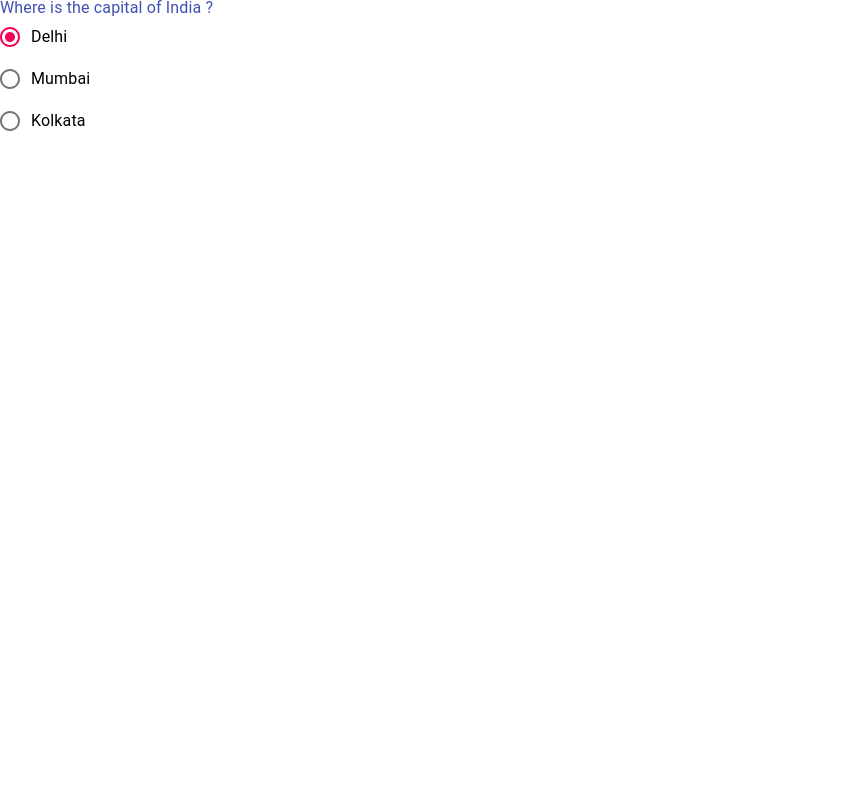
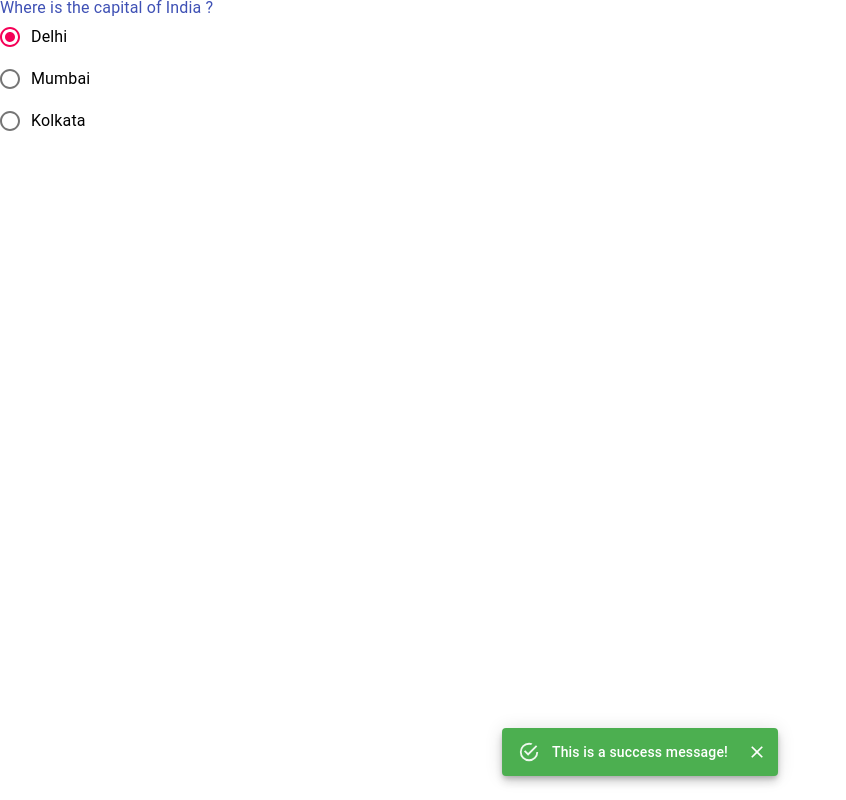
Before and after one commit to Tarun-kumar-singh/travel-guide-india, a React (Create React App) app: page /quiz-question in a window 1280 px wide. Both pictures are taken after a click on the label "Delhi". Shown: the whole page, without its empty margins (0-846 px from the left). Built offline with nearby package versions, Linux system fonts and the light colour scheme.

Commit message:
snackbar

```diff
--- a/src/component/quiz-question/displayQuestions.jsx
+++ b/src/component/quiz-question/displayQuestions.jsx
@@ -1,16 +1,41 @@
-import React from 'react';
+import React, { useState } from 'react';
 import Radio from '@material-ui/core/Radio';
 import RadioGroup from '@material-ui/core/RadioGroup';
 import FormControlLabel from '@material-ui/core/FormControlLabel';
 import FormControl from '@material-ui/core/FormControl';
 import FormLabel from '@material-ui/core/FormLabel';
+import Snackbar from '@material-ui/core/Snackbar';
+import MuiAlert from '@material-ui/lab/Alert';
+
+function Alert(props) {
+    return <MuiAlert elevation={6} variant="filled" {...props} />;
+  }
 
 const DisplayQuestion = () => {
-
+    const [open, setOpen] = useState(false);
+    const [error, setError] = useState(false)
     const correctAsnwer = 1
     const handleChange = (event) => {
-        console.log(event.target.value)
-     };
+        if(event.target.value == correctAsnwer){
+            handleClick()
+        }
+        else{
+            setError(true)
+        }
+    };
+
+     const handleClose = (event, reason) => {
+        if (reason === 'clickaway') {
+          return;
+        }
+        setOpen(false);
+        setError(false)
+      };
+
+      const handleClick = () => {
+        setError(false)
+        setOpen(true);
+      };
 
     return(
         <div>
@@ -22,6 +47,17 @@
                 <FormControlLabel value="3" control={<Radio />} label="Kolkata" />
             </RadioGroup>
             </FormControl>
+
+            <Snackbar open={open} autoHideDuration={6000} onClose={handleClose}>
+                <Alert onClose={handleClose} severity="success">
+                This is a success message!
+                </Alert>
+            </Snackbar>
+            <Snackbar open={error} autoHideDuration={6000} onClose={handleClose}>
+                <Alert onClose={handleClose} severity="error">
+                        Wrong answer
+                </Alert>
+            </Snackbar>
         </div>
     )
 
```
